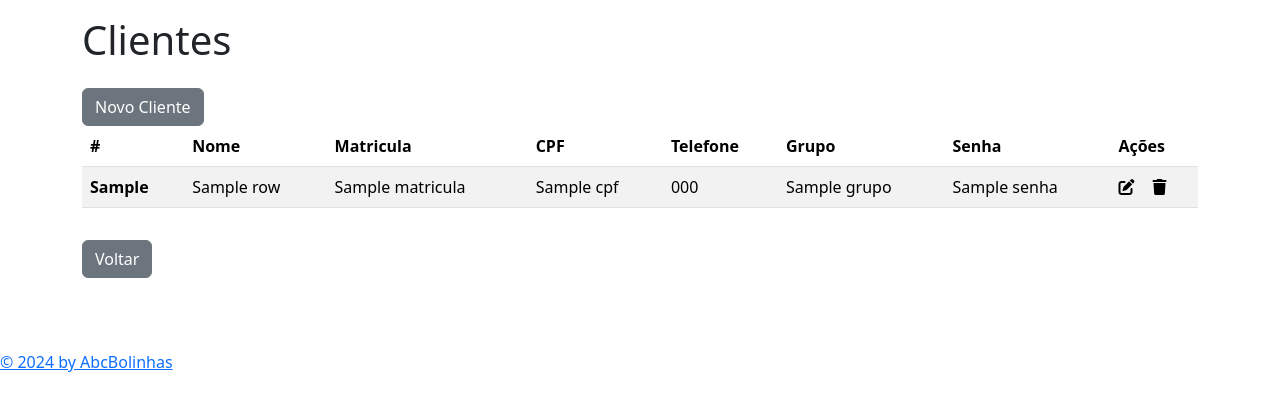
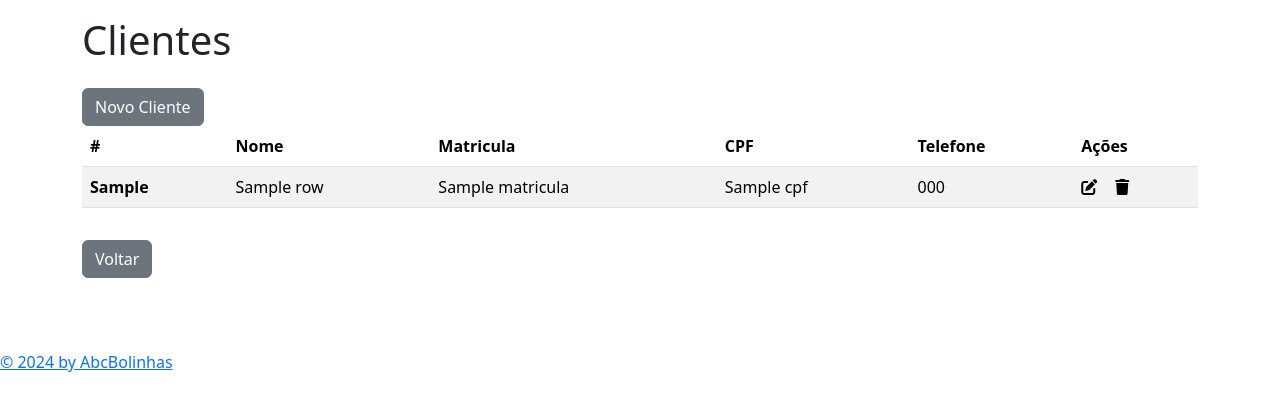
Before and after one commit to AugustoJr23/comandas_app, a Flask app: template scr/mod_cliente/templates/formListaCliente.html in a window 1280 px wide. Shown: the part 72-483 px from the top of the page. Run offline with Flask 3, Linux system fonts and the light colour scheme; the template is opened without the code that fills it: most values are stand-ins (such as "Sample title", 1, 10 or a date in 2020); parts of the project's set-up code (start-up, migrations or seed data) failed here and were passed over; some libraries are stand-ins or nearby versions.

Commit message:
Alterado mod_cliente

```diff
--- a/scr/mod_cliente/cliente.py
+++ b/scr/mod_cliente/cliente.py
@@ -19,8 +19,8 @@ def formListaCliente():
 
         print(result) # para teste
         print(response.status_code) # para teste
+
         if (response.status_code != 200):
-
             raise Exception(result)
 
         return render_template('formListaCliente.html', result=result[0])
--- a/scr/mod_cliente/templates/formListaCliente.html
+++ b/scr/mod_cliente/templates/formListaCliente.html
@@ -19,8 +19,6 @@
                     <th scope="col">Matricula</th>
                     <th scope="col">CPF</th>
                     <th scope="col">Telefone</th>
-                    <th scope="col">Grupo</th>
-                    <th scope="col">Senha</th>
                     <th scope="col">Ações</th>
                 </tr>
             </thead>
@@ -33,8 +31,6 @@
                     <td>{{ row['matricula'] }}</td>
                     <td>{{ row['cpf'] }}</td>
                     <td>{{ row['telefone'] }}</td>
-                    <td>{{ row['grupo'] }}</td>
-                    <td>{{ row['senha'] }}</td>
                     <td><i class="fas fa-edit" style="margin-right: 18px;"></i><i class="fas fa-trash"></i></td>
                 </tr>
                 {% endfor %}
```
